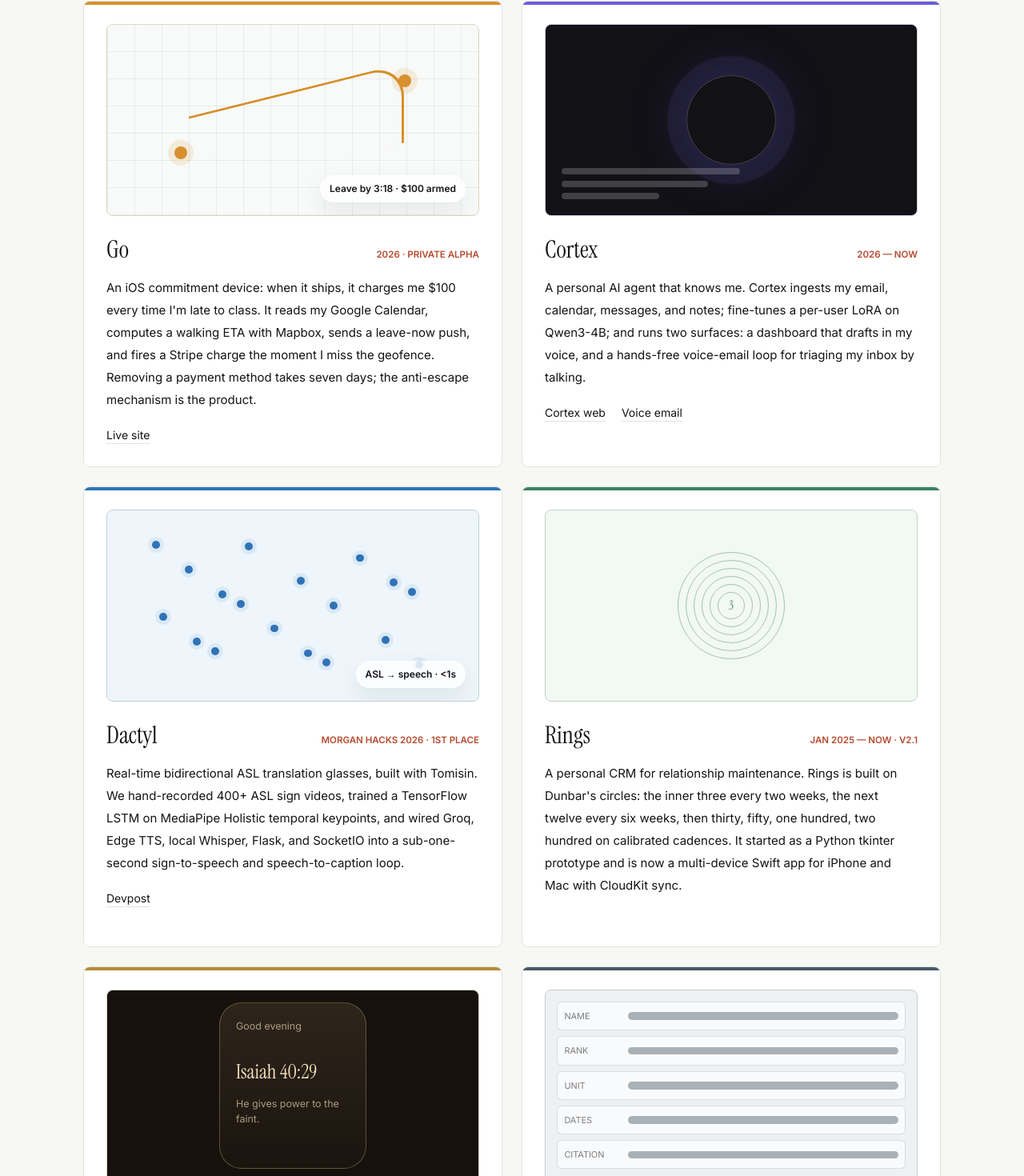
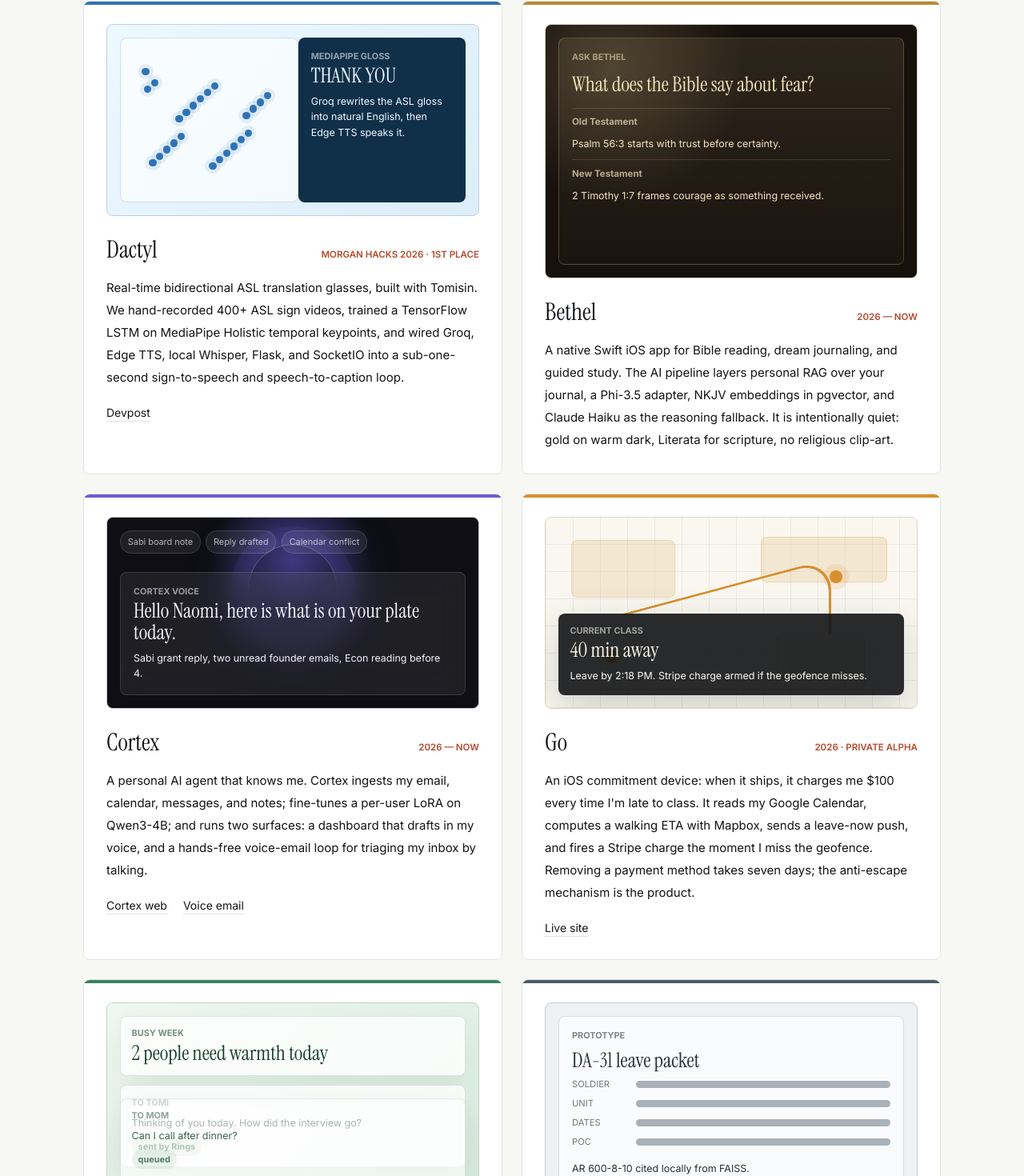
Before and after one commit to thegirwhocodes/portfolio, a Next.js app: page / in a window 1280 px wide. Shown: the part 1738-3208 px from the top of the page at 80% size. Built offline with nearby package versions, Linux system fonts and the light colour scheme.

Commit message:
Make project cards feel interactive

```diff
--- a/app/globals.css
+++ b/app/globals.css
@@ -165,8 +165,41 @@
   background:
     linear-gradient(90deg, rgba(18, 20, 23, 0.06) 1px, transparent 1px),
     linear-gradient(0deg, rgba(18, 20, 23, 0.06) 1px, transparent 1px),
-    #f8faf9;
+    #f9f7f0;
   background-size: 34px 34px;
+}
+
+.go-map {
+  position: absolute;
+  inset: 0;
+}
+
+.go-block {
+  position: absolute;
+  border-radius: 8px;
+  background: rgba(214, 144, 45, 0.15);
+  border: 1px solid rgba(214, 144, 45, 0.22);
+}
+
+.go-block.block-a {
+  left: 7%;
+  top: 12%;
+  width: 28%;
+  height: 30%;
+}
+
+.go-block.block-b {
+  right: 8%;
+  top: 10%;
+  width: 34%;
+  height: 24%;
+}
+
+.go-block.block-c {
+  right: 14%;
+  bottom: 9%;
+  width: 24%;
+  height: 30%;
 }
 
 .route-dot {
@@ -179,155 +212,277 @@
 }
 
 .route-dot.start {
-  left: 18%;
-  top: 64%;
+  left: 16%;
+  top: 70%;
 }
 
 .route-dot.end {
-  right: 18%;
-  top: 26%;
+  right: 20%;
+  top: 28%;
 }
 
 .route-line {
   position: absolute;
-  left: 22%;
-  top: 34%;
-  width: 58%;
-  height: 42%;
+  left: 21%;
+  top: 36%;
+  width: 56%;
+  height: 40%;
   border-top: 3px solid var(--project-accent);
   border-right: 3px solid var(--project-accent);
   border-radius: 0 42px 0 0;
-  transform: skewY(-14deg);
+  transform: skewY(-15deg);
+}
+
+.go-eta {
+  position: absolute;
+  left: 1rem;
+  right: 1rem;
+  bottom: 1rem;
+  border-radius: 8px;
+  background: rgba(18, 20, 23, 0.9);
+  padding: 0.9rem;
+  color: #fff8eb;
+  box-shadow: 0 18px 50px rgba(18, 20, 23, 0.18);
+}
+
+.go-eta span,
+.dactyl-readout span,
+.cortex-panel span,
+.rings-calendar span,
+.rings-message span,
+.bethel-study span,
+.adjutant-shell > span {
+  display: block;
+  font-size: 0.68rem;
+  font-weight: 700;
+  line-height: 1.4;
+  text-transform: uppercase;
+  color: currentColor;
+  opacity: 0.58;
+}
+
+.go-eta strong,
+.dactyl-readout strong,
+.cortex-panel strong,
+.rings-calendar strong,
+.bethel-study strong,
+.adjutant-shell strong {
+  display: block;
+  margin-top: 0.25rem;
+  font-family: var(--font-serif);
+  font-size: 1.6rem;
+  font-weight: 400;
+  line-height: 1.05;
+}
+
+.go-eta p,
+.dactyl-readout p,
+.cortex-panel p,
+.rings-message p,
+.bethel-study p,
+.adjutant-shell p {
+  margin-top: 0.5rem;
+  font-size: 0.78rem;
+  line-height: 1.55;
 }
 
 .visual-cortex {
-  display: grid;
-  place-items: center;
-  background: #111116;
+  background:
+    radial-gradient(circle at 50% 22%, rgba(106, 91, 215, 0.55), transparent 34%),
+    #0e0e14;
+  color: #f5f2ff;
 }
 
-.voice-ring {
+.cortex-orb {
+  position: absolute;
+  left: 50%;
+  top: 14%;
   width: 7rem;
   height: 7rem;
+  border: 1px solid rgba(255, 255, 255, 0.26);
   border-radius: 999px;
-  border: 1px solid rgba(255, 255, 255, 0.22);
   box-shadow:
-    0 0 0 24px rgba(106, 91, 215, 0.11),
-    0 0 70px rgba(106, 91, 215, 0.28);
+    0 0 0 22px rgba(106, 91, 215, 0.1),
+    0 0 80px rgba(106, 91, 215, 0.42);
+  transform: translateX(-50%);
 }
 
-.mail-lines {
+.cortex-panel {
   position: absolute;
-  left: 1.25rem;
-  bottom: 1.25rem;
-  display: grid;
-  gap: 0.45rem;
-  width: 48%;
+  left: 1rem;
+  right: 1rem;
+  bottom: 1rem;
+  border: 1px solid rgba(255, 255, 255, 0.12);
+  border-radius: 8px;
+  background: rgba(255, 255, 255, 0.07);
+  padding: 1rem;
+  backdrop-filter: blur(16px);
 }
 
-.mail-lines span {
-  height: 0.5rem;
-  border-radius: 999px;
-  background: rgba(255, 255, 255, 0.2);
+.cortex-queue {
+  position: absolute;
+  left: 1rem;
+  top: 1rem;
+  display: flex;
+  flex-wrap: wrap;
+  gap: 0.4rem;
+  max-width: 85%;
 }
 
-.mail-lines span:nth-child(2) {
-  width: 82%;
-}
-
-.mail-lines span:nth-child(3) {
-  width: 55%;
+.cortex-queue span {
+  border: 1px solid rgba(255, 255, 255, 0.13);
+  border-radius: 999px;
+  background: rgba(255, 255, 255, 0.07);
+  padding: 0.35rem 0.55rem;
+  font-size: 0.68rem;
+  color: rgba(245, 242, 255, 0.72);
 }
 
 .visual-dactyl {
-  background: #eef6fb;
+  background: linear-gradient(135deg, #edf8ff, #dceef9);
+  color: #103552;
 }
 
-.visual-dactyl i {
+.dactyl-camera {
   position: absolute;
-  width: 0.62rem;
-  height: 0.62rem;
+  left: 1rem;
+  top: 1rem;
+  width: 48%;
+  height: calc(100% - 2rem);
+  border: 1px solid rgba(47, 115, 183, 0.2);
+  border-radius: 8px;
+  background: rgba(255, 255, 255, 0.64);
+}
+
+.dactyl-camera i {
+  position: absolute;
+  width: 0.58rem;
+  height: 0.58rem;
   border-radius: 999px;
   background: var(--project-accent);
   box-shadow: 0 0 0 5px rgba(47, 115, 183, 0.1);
 }
 
-.visual-rings {
-  display: grid;
-  place-items: center;
-  background: #f2f8f4;
+.dactyl-readout {
+  position: absolute;
+  right: 1rem;
+  top: 1rem;
+  bottom: 1rem;
+  width: calc(52% - 2rem);
+  border-radius: 8px;
+  background: #102f49;
+  padding: 1rem;
+  color: #eef8ff;
 }
 
-.visual-rings span {
+.visual-rings {
+  background: linear-gradient(135deg, #eff8f1, #dceee3);
+  color: #173f2c;
+}
+
+.rings-calendar,
+.rings-message {
   position: absolute;
-  display: grid;
-  place-items: center;
-  border: 1px solid color-mix(in srgb, var(--project-accent) 44%, transparent);
+  left: 1rem;
+  right: 1rem;
+  border: 1px solid rgba(60, 129, 95, 0.18);
+  border-radius: 8px;
+  background: rgba(255, 255, 255, 0.76);
+  padding: 0.85rem;
+  box-shadow: 0 18px 45px rgba(23, 63, 44, 0.08);
+}
+
+.rings-calendar {
+  top: 1rem;
+}
+
+.rings-message {
+  top: 6.4rem;
+}
+
+.rings-message.secondary {
+  top: auto;
+  bottom: 1rem;
+  opacity: 0.82;
+}
+
+.rings-message b {
+  display: inline-block;
+  margin-top: 0.45rem;
   border-radius: 999px;
-  font-family: var(--font-serif);
-  color: var(--project-accent);
+  background: rgba(60, 129, 95, 0.12);
+  padding: 0.25rem 0.5rem;
+  font-size: 0.68rem;
+  font-weight: 700;
+  color: #2b6548;
 }
 
 .visual-bethel {
-  display: grid;
-  place-items: center;
-  background: #17110d;
+  background:
+    radial-gradient(circle at 18% 18%, rgba(246, 218, 153, 0.18), transparent 36%),
+    #17110d;
+  color: #f5e4bd;
+  height: 318px;
 }
 
-.phone-frame {
-  width: 11.5rem;
-  height: 13rem;
-  border-radius: 28px;
-  border: 1px solid rgba(246, 218, 153, 0.28);
+.bethel-study {
+  position: absolute;
+  inset: 1rem;
+  display: grid;
+  align-content: start;
+  gap: 0.65rem;
+  border: 1px solid rgba(246, 218, 153, 0.22);
+  border-radius: 8px;
   background: linear-gradient(180deg, rgba(246, 218, 153, 0.1), rgba(246, 218, 153, 0.02));
-  padding: 1.25rem;
-  color: #f5e4bd;
+  padding: 1rem;
 }
 
-.phone-frame span,
-.phone-frame em {
-  display: block;
-  font-size: 0.78rem;
-  color: rgba(245, 228, 189, 0.64);
+.bethel-study strong {
+  margin-bottom: 0.25rem;
 }
 
-.phone-frame strong {
-  display: block;
-  margin-top: 1.75rem;
-  font-family: var(--font-serif);
-  font-size: 1.55rem;
-  font-weight: 400;
+.bethel-study div {
+  border-top: 1px solid rgba(246, 218, 153, 0.16);
+  padding-top: 0.55rem;
 }
 
-.phone-frame em {
-  margin-top: 0.75rem;
-  font-style: normal;
-  line-height: 1.55;
+.bethel-study b {
+  display: block;
+  font-size: 0.72rem;
+  font-weight: 700;
+  color: rgba(245, 228, 189, 0.7);
 }
 
 .visual-adjutant {
+  background: #edf1f3;
+  color: #23303a;
+}
+
+.adjutant-shell {
+  position: absolute;
+  inset: 1rem;
   display: grid;
   gap: 0.45rem;
-  padding: 0.9rem;
-  background: #edf1f3;
+  border: 1px solid rgba(75, 89, 103, 0.18);
+  border-radius: 8px;
+  background: rgba(255, 255, 255, 0.72);
+  padding: 1rem;
 }
 
-.visual-adjutant div {
+.adjutant-shell div {
   display: grid;
   grid-template-columns: 4.25rem 1fr;
   align-items: center;
   gap: 0.75rem;
-  border: 1px solid rgba(75, 89, 103, 0.18);
-  border-radius: 6px;
-  background: rgba(255, 255, 255, 0.64);
-  padding: 0.5rem;
-  font-size: 0.68rem;
-  text-transform: uppercase;
-  letter-spacing: 0;
-  color: rgba(18, 20, 23, 0.54);
+  font-size: 0.7rem;
+  color: rgba(18, 20, 23, 0.58);
 }
 
-.visual-adjutant b {
+.adjutant-shell div span {
+  text-transform: uppercase;
+}
+
+.adjutant-shell b {
   display: block;
   height: 0.6rem;
   border-radius: 999px;
@@ -353,4 +508,5 @@
   .project-card {
     min-height: auto;
   }
+
 }
--- a/app/page.tsx
+++ b/app/page.tsx
@@ -13,12 +13,20 @@
 
 const projects = [
   {
-    name: "Go",
-    meta: "2026 · Private alpha",
-    accent: "amber",
+    name: "Dactyl",
+    meta: "Morgan Hacks 2026 · 1st place",
+    accent: "blue",
     body:
-      "An iOS commitment device: when it ships, it charges me $100 every time I'm late to class. It reads my Google Calendar, computes a walking ETA with Mapbox, sends a leave-now push, and fires a Stripe charge the moment I miss the geofence. Removing a payment method takes seven days; the anti-escape mechanism is the product.",
-    links: [{ label: "Live site", href: "https://go-place.vercel.app" }],
+      "Real-time bidirectional ASL translation glasses, built with Tomisin. We hand-recorded 400+ ASL sign videos, trained a TensorFlow LSTM on MediaPipe Holistic temporal keypoints, and wired Groq, Edge TTS, local Whisper, Flask, and SocketIO into a sub-one-second sign-to-speech and speech-to-caption loop.",
+    links: [{ label: "Devpost", href: "https://devpost.com/software/dactyl" }],
+  },
+  {
+    name: "Bethel",
+    meta: "2026 — Now",
+    accent: "gold",
+    body:
+      "A native Swift iOS app for Bible reading, dream journaling, and guided study. The AI pipeline layers personal RAG over your journal, a Phi-3.5 adapter, NKJV embeddings in pgvector, and Claude Haiku as the reasoning fallback. It is intentionally quiet: gold on warm dark, Literata for scripture, no religious clip-art.",
+    links: [],
   },
   {
     name: "Cortex",
@@ -32,36 +40,28 @@
     ],
   },
   {
-    name: "Dactyl",
-    meta: "Morgan Hacks 2026 · 1st place",
-    accent: "blue",
+    name: "Go",
+    meta: "2026 · Private alpha",
+    accent: "amber",
     body:
-      "Real-time bidirectional ASL translation glasses, built with Tomisin. We hand-recorded 400+ ASL sign videos, trained a TensorFlow LSTM on MediaPipe Holistic temporal keypoints, and wired Groq, Edge TTS, local Whisper, Flask, and SocketIO into a sub-one-second sign-to-speech and speech-to-caption loop.",
-    links: [{ label: "Devpost", href: "https://devpost.com/software/dactyl" }],
+      "An iOS commitment device: when it ships, it charges me $100 every time I'm late to class. It reads my Google Calendar, computes a walking ETA with Mapbox, sends a leave-now push, and fires a Stripe charge the moment I miss the geofence. Removing a payment method takes seven days; the anti-escape mechanism is the product.",
+    links: [{ label: "Live site", href: "https://go-place.vercel.app" }],
   },
   {
     name: "Rings",
     meta: "Jan 2025 — Now · v2.1",
     accent: "green",
     body:
-      "A personal CRM for relationship maintenance. Rings is built on Dunbar's circles: the inner three every two weeks, the next twelve every six weeks, then thirty, fifty, one hundred, two hundred on calibrated cadences. It started as a Python tkinter prototype and is now a multi-device Swift app for iPhone and Mac with CloudKit sync.",
-    links: [],
-  },
-  {
-    name: "Bethel",
-    meta: "2026 — Now",
-    accent: "gold",
-    body:
-      "A native Swift iOS app for Bible reading and dream journaling. The AI pipeline layers personal RAG over your journal, a Phi-3.5 adapter, NKJV embeddings in pgvector, and Claude Haiku as the reasoning fallback. It is intentionally quiet: gold on warm dark, Literata for scripture, no religious clip-art.",
+      "A personal CRM for relationship maintenance, currently a multi-device Swift app for iPhone and Mac with CloudKit sync. The rework is more agentic: calendar-aware, plugged into relationship surfaces, and able to draft or send warm check-ins when I am dropping the ball.",
     links: [],
   },
   {
     name: "Adjutant",
-    meta: "SCSP 2026",
+    meta: "SCSP 2026 · prototype",
     accent: "slate",
     body:
-      "Voice-first, fully offline AI assistant for Army paperwork. A junior NCO talks to it like they would talk to S1 and gets back a regulation-cited answer plus a populated DA-31 PDF. 271K chunks across 933 Army regulations in local FAISS; Whisper, Llama 3.2, and Kokoro 82M all run on the laptop.",
-    links: [{ label: "GitHub", href: "https://github.com/thegirwhocodes/adjutant" }],
+      "A voice-first offline prototype for Army paperwork. A junior NCO talks to it like they would talk to S1 and gets back a regulation-cited answer plus a populated DA-31 PDF. It is less finished than the others, but the local RAG idea is strong: 271K chunks across 933 Army regulations in FAISS with Whisper, Llama 3.2, and Kokoro running on-device.",
+    links: [],
   },
 ];
 
@@ -150,7 +150,7 @@
         <SectionIntro
           eyebrow="Selected work"
           title="Products first, prizes second."
-          body="The projects below are not coursework dressed up as a portfolio. They are small operating systems: voice agents, iOS apps, payment flows, GPU inference, local RAG, and hackathon hardware that had to work in front of people."
+          body="Each panel is a small product surface, not a screenshot. The point is to let someone feel the app immediately: the route Go is timing, the Bible study Bethel is assembling, the relationship check-in Rings is sending, the voice agent Cortex is becoming."
         />
 
         <article className="mt-12 grid overflow-hidden rounded-[8px] border border-[var(--color-rule)] bg-white lg:grid-cols-[minmax(0,1fr)_390px]">
@@ -398,10 +398,19 @@
   if (name === "Go") {
     return (
       <div className="visual visual-go">
+        <div className="go-map" aria-hidden="true">
+          <span className="go-block block-a" />
+          <span className="go-block block-b" />
+          <span className="go-block block-c" />
+          <div className="route-line" />
           <div className="route-dot start" />
-        <div className="route-line" />
           <div className="route-dot end" />
-        <div className="visual-chip">Leave by 3:18 · $100 armed</div>
+        </div>
+        <div className="go-eta">
+          <span>Current class</span>
+          <strong>40 min away</strong>
+          <p>Leave by 2:18 PM. Stripe charge armed if the geofence misses.</p>
+        </div>
       </div>
     );
   }
@@ -409,11 +418,16 @@
   if (name === "Cortex") {
     return (
       <div className="visual visual-cortex">
-        <div className="voice-ring" />
-        <div className="mail-lines">
-          <span />
-          <span />
-          <span />
+        <div className="cortex-orb" aria-hidden="true" />
+        <div className="cortex-panel">
+          <span>Cortex voice</span>
+          <strong>Hello Naomi, here is what is on your plate today.</strong>
+          <p>Sabi grant reply, two unread founder emails, Econ reading before 4.</p>
+        </div>
+        <div className="cortex-queue">
+          <span>Sabi board note</span>
+          <span>Reply drafted</span>
+          <span>Calendar conflict</span>
         </div>
       </div>
     );
@@ -422,10 +436,22 @@
   if (name === "Dactyl") {
     return (
       <div className="visual visual-dactyl">
-        {Array.from({ length: 18 }).map((_, index) => (
-          <i key={index} style={{ left: `${12 + ((index * 23) % 76)}%`, top: `${16 + ((index * 31) % 68)}%` }} />
+        <div className="dactyl-camera" aria-hidden="true">
+          {Array.from({ length: 24 }).map((_, index) => (
+            <i
+              key={index}
+              style={{
+                left: `${12 + ((index * 19) % 72)}%`,
+                top: `${18 + ((index * 29) % 60)}%`,
+              }}
+            />
           ))}
-        <div className="visual-chip">ASL → speech · &lt;1s</div>
+        </div>
+        <div className="dactyl-readout">
+          <span>MediaPipe gloss</span>
+          <strong>THANK YOU</strong>
+          <p>Groq rewrites the ASL gloss into natural English, then Edge TTS speaks it.</p>
+        </div>
       </div>
     );
   }
@@ -433,11 +459,20 @@
   if (name === "Rings") {
     return (
       <div className="visual visual-rings">
-        {[3, 12, 30, 50, 100, 200].map((ring, index) => (
-          <span key={ring} style={{ width: `${34 + index * 20}px`, height: `${34 + index * 20}px` }}>
-            {index === 0 ? ring : null}
-          </span>
-        ))}
+        <div className="rings-calendar">
+          <span>Busy week</span>
+          <strong>2 people need warmth today</strong>
+        </div>
+        <div className="rings-message">
+          <span>To Tomi</span>
+          <p>Thinking of you today. How did the interview go?</p>
+          <b>sent by Rings</b>
+        </div>
+        <div className="rings-message secondary">
+          <span>To Mom</span>
+          <p>Can I call after dinner?</p>
+          <b>queued</b>
+        </div>
       </div>
     );
   }
@@ -445,10 +480,17 @@
   if (name === "Bethel") {
     return (
       <div className="visual visual-bethel">
-        <div className="phone-frame">
-          <span>Good evening</span>
-          <strong>Isaiah 40:29</strong>
-          <em>He gives power to the faint.</em>
+        <div className="bethel-study">
+          <span>Ask Bethel</span>
+          <strong>What does the Bible say about fear?</strong>
+          <div>
+            <b>Old Testament</b>
+            <p>Psalm 56:3 starts with trust before certainty.</p>
+          </div>
+          <div>
+            <b>New Testament</b>
+            <p>2 Timothy 1:7 frames courage as something received.</p>
+          </div>
         </div>
       </div>
     );
@@ -456,12 +498,17 @@
 
   return (
     <div className="visual visual-adjutant">
-      {["Name", "Rank", "Unit", "Dates", "Citation"].map((field) => (
+      <div className="adjutant-shell">
+        <span>Prototype</span>
+        <strong>DA-31 leave packet</strong>
+        {["Soldier", "Unit", "Dates", "POC"].map((field) => (
           <div key={field}>
             <span>{field}</span>
             <b />
           </div>
         ))}
+        <p>AR 600-8-10 cited locally from FAISS.</p>
+      </div>
     </div>
   );
 }
```
Lines whose indentation alone changed are shown as unchanged.
